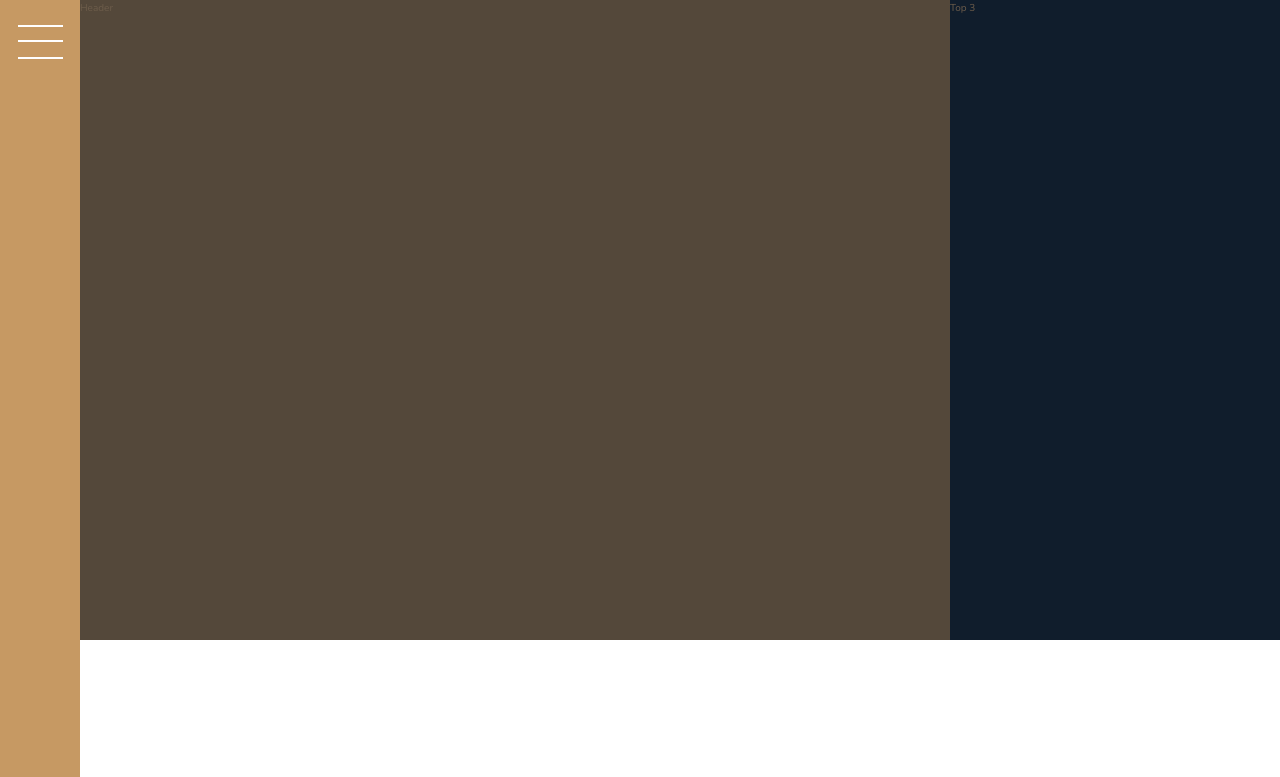
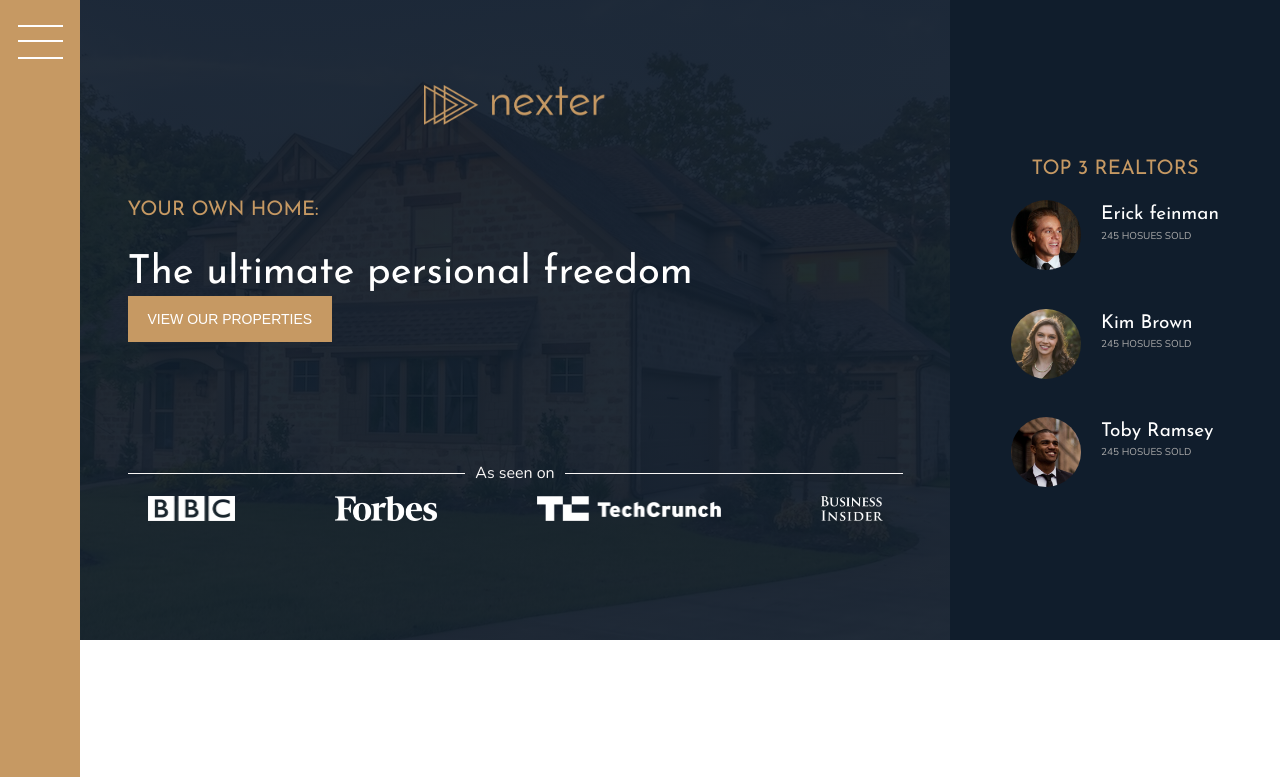
Before and after one commit to gkibria121/nexter, a website: page index.html in a window 1280 px wide. Shown: the top 777 px of the page. Drawn offline with nearby package versions, Linux system fonts and the light colour scheme.

Commit message:
add realtors

```diff
--- a/index.html
+++ b/index.html
@@ -16,8 +16,45 @@
             <button class="nav-btn"></button>
 
         </div>
-        <div class="header">Header</div>
-        <div class="realtors">Top 3</div>
+        <div class="header">
+
+            <img src="img/logo.png" alt="Logo" class="header__logo">
+            <h3 class="heading-3">your own home:</h3>
+            <h1 class="heading-1">The ultimate persional freedom</h1>
+            <button class="btn header__button">view our properties</button>
+            <div class="seenon">
+                <p class="seenon__text">As seen on</p>
+                <div class="seenon__logos">
+                    <img src="/img/logo-bbc.png" alt="Logo bbc">
+                    <img src="/img/logo-forbes.png" alt="Logo forbes">
+                    <img src="/img/logo-techcrunch.png" alt="Logo techcrungh">
+                    <img src="/img/logo-bi.png" alt="Logo bi">
+                </div>
+
+            </div>
+
+
+        </div>
+        <div class="realtors">
+            <h3 class="heading-3 realtors__text">Top 3 realtors</h3>
+            <div class="realtors__list">
+                <img src="./img/realtor-1.jpeg" alt="" class="realtors__img">
+            <div class="realtors__details">
+                <h4 class="heading-4 heading-4--light">Erick feinman</h4>
+                <p class="realtors__sold">245 hosues sold</p>
+            </div>
+            <img src="./img/realtor-2.jpeg" alt="" class="realtors__img">
+            <div class="realtors__details">
+                <h4 class="heading-4 heading-4--light">Kim Brown</h4>
+                <p class="realtors__sold">245 hosues sold</p>
+            </div>
+            <img src="./img/realtor-3.jpeg" alt="" class="realtors__img">
+            <div class="realtors__details">
+                <h4 class="heading-4 heading-4--light">Toby Ramsey</h4>
+                <p class="realtors__sold">245 hosues sold</p>
+            </div>
+        </div>
+        </div>
         <section class="features">
             <div class="feature">
                 <svg class="feature__icon">
--- a/sass/_header.scss
+++ b/sass/_header.scss
@@ -1,4 +1,51 @@
 .header{
     background-color: $color-grey-dark-1;
     grid-column: full-start / col-end 6;
+    background-image: linear-gradient(rgba($color-secondary,.93) , rgba($color-secondary,.93)) , url(../img/hero.jpeg);
+    background-position: center;
+    display: grid;
+    grid-template-rows: 1fr min-content 4rem 1fr 1fr;
+    grid-row-gap: 1.5rem;
+    padding: 3rem;
+    justify-content: center;
+    align-content: start;
+
+    &__logo{
+        height: 4rem;
+        justify-self: center;
+        align-self: center;
+
+    }
+    &__button{
+        align-self: start;
+        justify-self: start;
+    }
+
+    .seenon {
+        &__text{
+            color: $color-grey-light-1;
+            margin-bottom: 1rem;
+            font-size: 1.6rem;
+            display: flex;
+            gap: 1rem;
+            align-items: center;
+            &::before,&::after{
+                display: inline;
+                content: "";
+                background-color: currentColor;
+                flex-grow: 1;
+                height: 1px;
+            }
+
+        }
+        &__logos{
+            display: flex;
+            gap: 10rem;
+            padding-inline: 2rem;
+
+            img{
+                height: 2.5rem;
+            }
+        }
+    }
 }
--- a/sass/_realtors.scss
+++ b/sass/_realtors.scss
@@ -1,4 +1,29 @@
 .realtors{
     background-color: $color-secondary;
     grid-column: col-start 7 / -1;
+    display: grid;
+    justify-content: center;
+    align-content: center;
+    grid-row-gap: 1.5rem;
+    justify-items: center;
+    &__img{
+        width: 7rem;
+        border-radius: 50%;
+    }
+    &__list{
+        display: grid;
+        grid-template-columns: min-content max-content;
+        grid-column-gap: 2rem;
+        grid-row-gap: 3vw;
+
+
+    }
+    &__details{
+
+    }
+    &__sold{
+        text-transform: uppercase;
+        color: $color-grey-light-2;
+        margin-top: -3px;
+    }
 }
--- a/sass/_typography.scss
+++ b/sass/_typography.scss
@@ -6,6 +6,8 @@
 
 .heading-1 {
   @extend %heading;
+  font-size: 4rem;
+  color: white;
 }
 .heading-2 {
   @extend %heading;
@@ -20,7 +22,7 @@
 }
 .heading-3 {
   @extend %heading;
-    text-transform: uppercase;
+  text-transform: uppercase;
   font-size: 2rem;
   &--dark {
     color: $color-grey-dark-1;
```
Also changed, not shown: css/style.css, 1 other file.
